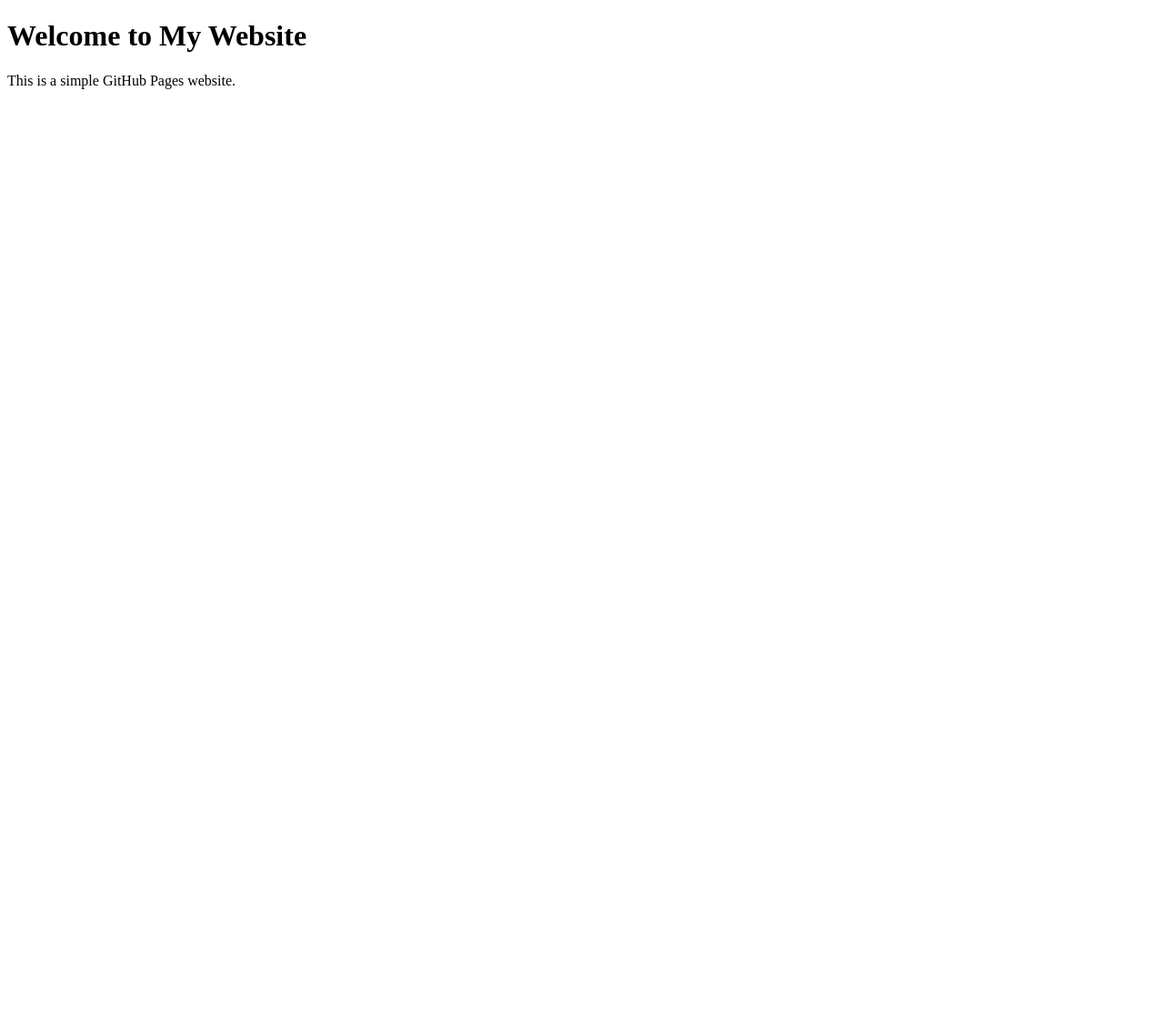
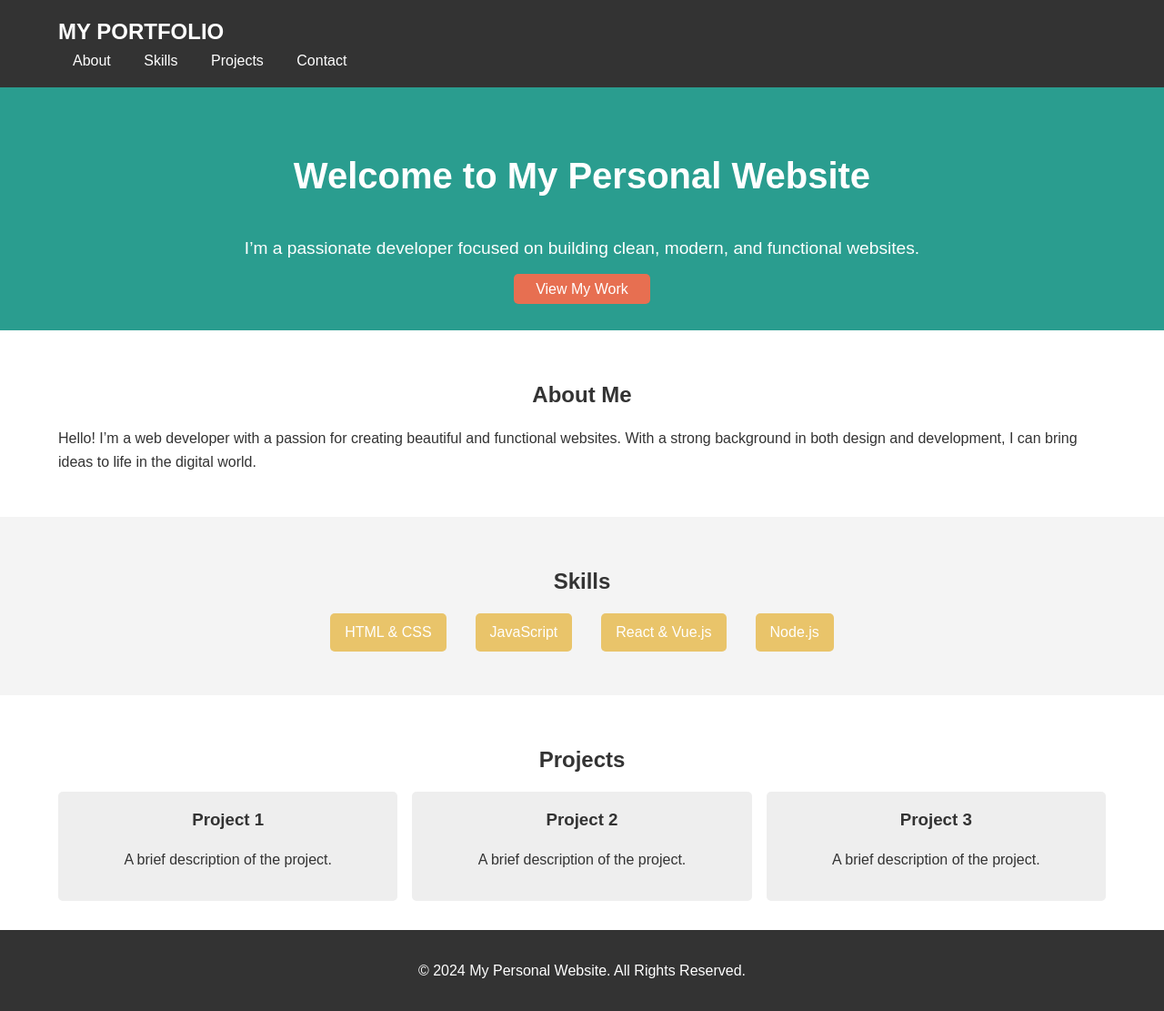
Before and after one commit to R-Koda/my-website, a plain HTML site: page index.html in a window 1280 px wide. Shown: the whole page at 91% size. Before the commit the page ends 800 px from the top, so only its background shows below. Drawn offline with Linux system fonts and the light colour scheme.

Commit message:
second commit

```diff
--- a/index.html
+++ b/index.html
@@ -3,10 +3,73 @@
 <head>
     <meta charset="UTF-8">
     <meta name="viewport" content="width=device-width, initial-scale=1.0">
-    <title>My GitHub Page</title>
+    <title>My Personal Website</title>
+    <link rel="stylesheet" href="styles.css">
 </head>
 <body>
-    <h1>Welcome to My Website</h1>
-    <p>This is a simple GitHub Pages website.</p>
+    <header class="header">
+        <div class="container">
+            <h1 class="logo">My Portfolio</h1>
+            <nav class="nav">
+                <a href="#about">About</a>
+                <a href="#skills">Skills</a>
+                <a href="#projects">Projects</a>
+                <a href="#contact">Contact</a>
+            </nav>
+        </div>
+    </header>
+
+    <section class="hero">
+        <div class="container">
+            <h2>Welcome to My Personal Website</h2>
+            <p>I’m a passionate developer focused on building clean, modern, and functional websites.</p>
+            <a href="#projects" class="btn">View My Work</a>
+        </div>
+    </section>
+
+    <section id="about" class="about">
+        <div class="container">
+            <h2>About Me</h2>
+            <p>Hello! I’m a web developer with a passion for creating beautiful and functional websites. With a strong background in both design and development, I can bring ideas to life in the digital world.</p>
+        </div>
+    </section>
+
+    <section id="skills" class="skills">
+        <div class="container">
+            <h2>Skills</h2>
+            <ul>
+                <li>HTML & CSS</li>
+                <li>JavaScript</li>
+                <li>React & Vue.js</li>
+                <li>Node.js</li>
+            </ul>
+        </div>
+    </section>
+
+    <section id="projects" class="projects">
+        <div class="container">
+            <h2>Projects</h2>
+            <div class="project-grid">
+                <div class="project-item">
+                    <h3>Project 1</h3>
+                    <p>A brief description of the project.</p>
+                </div>
+                <div class="project-item">
+                    <h3>Project 2</h3>
+                    <p>A brief description of the project.</p>
+                </div>
+                <div class="project-item">
+                    <h3>Project 3</h3>
+                    <p>A brief description of the project.</p>
+                </div>
+            </div>
+        </div>
+    </section>
+
+    <footer class="footer">
+        <div class="container">
+            <p>&copy; 2024 My Personal Website. All Rights Reserved.</p>
+        </div>
+    </footer>
 </body>
 </html>
--- /dev/null
+++ b/styles.css
@@ -0,0 +1,138 @@
+/* General Styles */
+body {
+    font-family: Arial, sans-serif;
+    line-height: 1.6;
+    margin: 0;
+    padding: 0;
+    color: #333;
+}
+
+.container {
+    width: 90%;
+    max-width: 1200px;
+    margin: 0 auto;
+}
+
+/* Header */
+.header {
+    background: #333;
+    color: #fff;
+    padding: 1rem 0;
+}
+
+.header .logo {
+    font-size: 1.5rem;
+    margin: 0;
+    text-transform: uppercase;
+}
+
+.header .nav a {
+    color: #fff;
+    margin: 0 1rem;
+    text-decoration: none;
+}
+
+.header .nav a:hover {
+    color: #f4a261;
+}
+
+/* Hero Section */
+.hero {
+    background: #2a9d8f;
+    color: #fff;
+    text-align: center;
+    padding: 2rem 1rem;
+}
+
+.hero h2 {
+    font-size: 2.5rem;
+}
+
+.hero p {
+    font-size: 1.2rem;
+    margin: 1rem 0;
+}
+
+.hero .btn {
+    background: #e76f51;
+    color: #fff;
+    padding: 0.5rem 1.5rem;
+    text-decoration: none;
+    border-radius: 5px;
+    font-size: 1rem;
+}
+
+.hero .btn:hover {
+    background: #f4a261;
+}
+
+/* About Section */
+.about {
+    padding: 2rem 0;
+}
+
+.about h2 {
+    text-align: center;
+    margin-bottom: 1rem;
+}
+
+/* Skills Section */
+.skills {
+    background: #f4f4f4;
+    padding: 2rem 0;
+}
+
+.skills h2 {
+    text-align: center;
+    margin-bottom: 1rem;
+}
+
+.skills ul {
+    list-style: none;
+    padding: 0;
+    display: flex;
+    justify-content: center;
+    gap: 2rem;
+}
+
+.skills li {
+    background: #e9c46a;
+    color: #fff;
+    padding: 0.5rem 1rem;
+    border-radius: 5px;
+}
+
+/* Projects Section */
+.projects {
+    padding: 2rem 0;
+}
+
+.projects h2 {
+    text-align: center;
+    margin-bottom: 1rem;
+}
+
+.project-grid {
+    display: grid;
+    grid-template-columns: repeat(auto-fit, minmax(300px, 1fr));
+    gap: 1rem;
+}
+
+.project-item {
+    background: #eee;
+    padding: 1rem;
+    border-radius: 5px;
+    text-align: center;
+}
+
+.project-item h3 {
+    margin: 0;
+}
+
+/* Footer */
+.footer {
+    background: #333;
+    color: #fff;
+    text-align: center;
+    padding: 1rem 0;
+}
```
Also changed, not shown: 1 other file.
